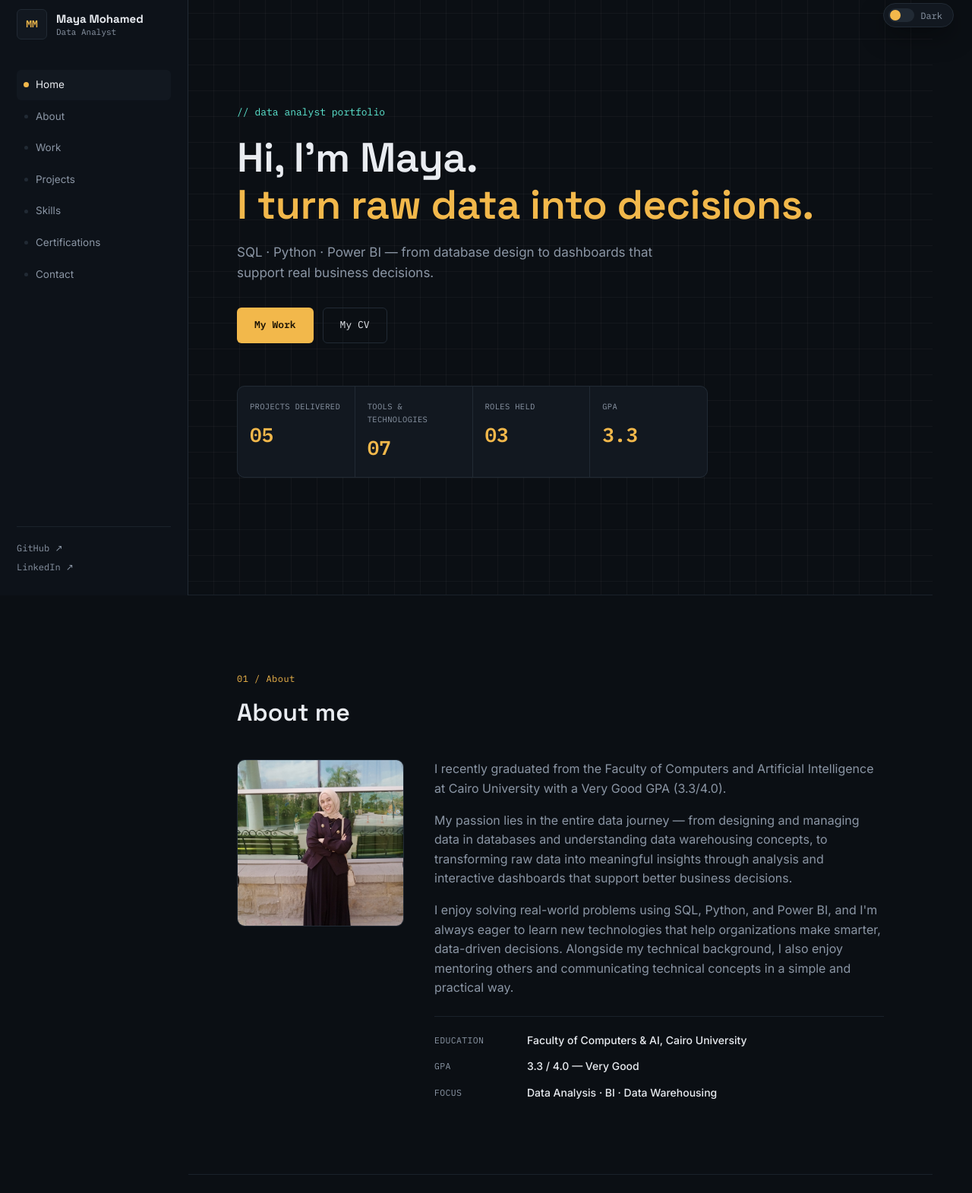
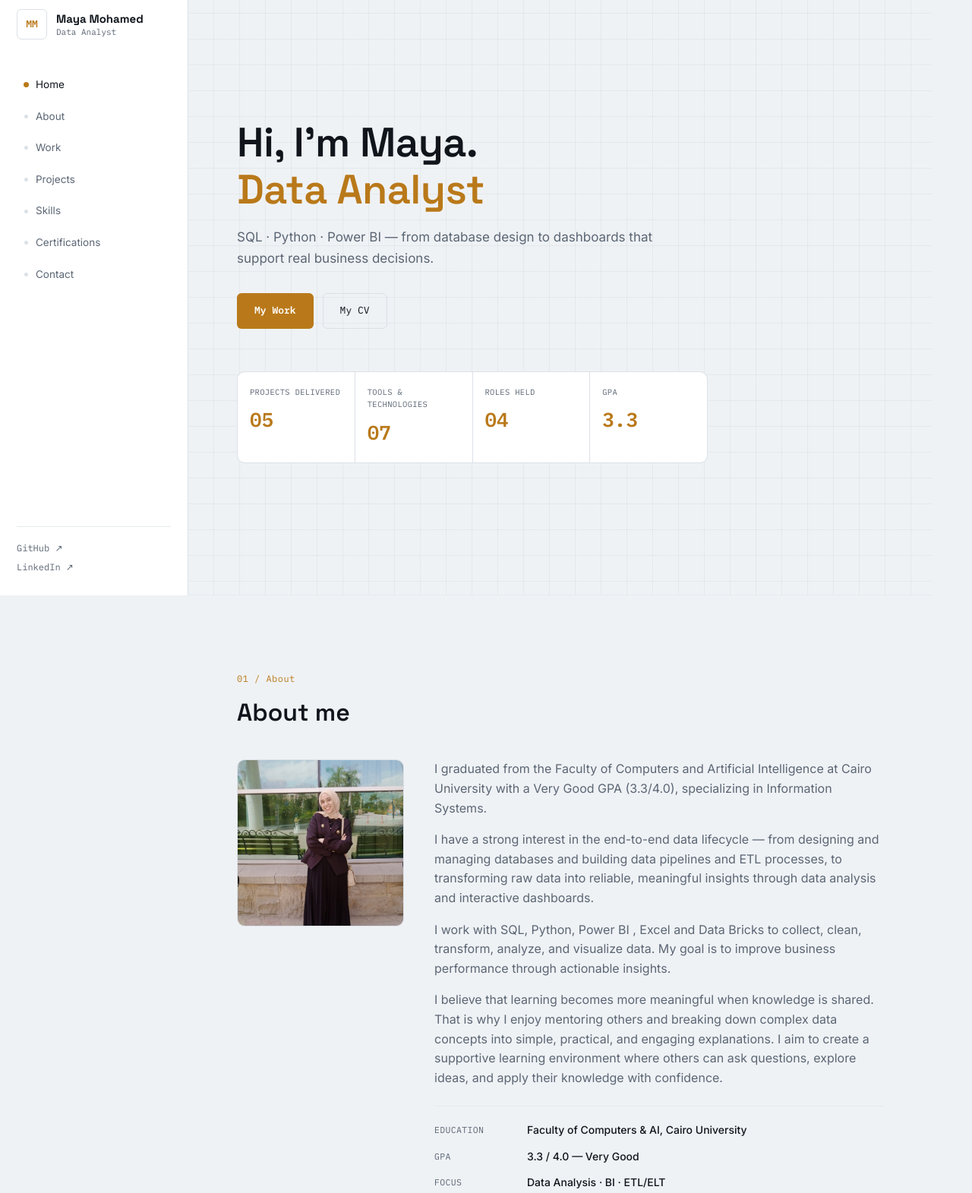
Before and after one commit to Mayaamohamed/MayaMohamed_portfolio, a plain HTML site: page index.html in a window 1280 px wide. Shown: the part 16-1587 px from the top of the page at 76% size. Drawn offline with Linux system fonts and the light colour scheme.

Commit message:
Change theme to light and update content
Updated the theme from dark to light mode and revised the content in the hero section and about section for clarity and detail.

```diff
--- a/index.html
+++ b/index.html
@@ -10,12 +10,7 @@
 <link href="https://fonts.googleapis.com/css2?family=Space+Grotesk:wght@500;600;700&family=Inter:wght@400;500;600&family=IBM+Plex+Mono:wght@400;500;600&display=swap" rel="stylesheet">
 <link rel="stylesheet" href="assets/styles.css">
 </head>
-<body data-theme="dark">
-
-<button class="theme-toggle" id="themeToggle" aria-label="Toggle light and dark mode" title="Toggle theme">
-  <span class="toggle-track"><span class="toggle-thumb"></span></span>
-  <span class="toggle-label" id="toggleLabel">Dark</span>
-</button>
+<body data-theme="light">
 
 <div class="app">
 
@@ -48,8 +43,7 @@
 
     <!-- HOME -->
     <section id="home" class="section hero">
-      <div class="hero-tag">// data analyst portfolio</div>
-      <h1>Hi, I'm Maya.<br><span class="accent">I turn raw data into decisions.</span></h1>
+      <h1>Hi, I'm Maya.<br><span class="accent">Data Analyst </span></h1>
       <p class="hero-sub">SQL · Python · Power BI — from database design to dashboards that support real business decisions.</p>
       <div class="hero-cta">
         <a href="#projects" class="btn btn-primary">My Work</a>
@@ -67,7 +61,7 @@
         </div>
         <div class="kpi-card">
           <span class="kpi-label">Roles held</span>
-          <span class="kpi-value">03</span>
+          <span class="kpi-value">04</span>
         </div>
         <div class="kpi-card">
           <span class="kpi-label">GPA</span>
@@ -87,13 +81,14 @@
           <img src="assets/images/profile.jpeg" alt="Portrait of Maya Mohamed">
         </div>
         <div class="about-text">
-          <p>I recently graduated from the Faculty of Computers and Artificial Intelligence at Cairo University with a Very Good GPA (3.3/4.0).</p>
-          <p>My passion lies in the entire data journey — from designing and managing data in databases and understanding data warehousing concepts, to transforming raw data into meaningful insights through analysis and interactive dashboards that support better business decisions.</p>
-          <p>I enjoy solving real-world problems using SQL, Python, and Power BI, and I'm always eager to learn new technologies that help organizations make smarter, data-driven decisions. Alongside my technical background, I also enjoy mentoring others and communicating technical concepts in a simple and practical way.</p>
-          <div class="about-facts">
+ <p>I  graduated from the Faculty of Computers and Artificial Intelligence at Cairo University with a Very Good GPA (3.3/4.0), specializing in Information Systems.</p>
+<p>I have a strong interest in the end-to-end data lifecycle — from designing and managing databases and building data pipelines and ETL processes, to transforming raw data into reliable, meaningful insights through data analysis and interactive dashboards.</p>
+<p>I work with SQL, Python, Power BI , Excel and Data Bricks to collect, clean, transform, analyze, and visualize data. My goal is to improve business performance through actionable insights.</p>
+<p>I believe that learning becomes more meaningful when knowledge is shared. That is why I enjoy mentoring others and breaking down complex data concepts into simple, practical, and engaging explanations. I aim to create a supportive learning environment where others can ask questions, explore ideas, and apply their knowledge with confidence.</p>
+   <div class="about-facts">
             <div><span>Education</span><strong>Faculty of Computers &amp; AI, Cairo University</strong></div>
             <div><span>GPA</span><strong>3.3 / 4.0 — Very Good</strong></div>
-            <div><span>Focus</span><strong>Data Analysis · BI · Data Warehousing</strong></div>
+            <div><span>Focus</span><strong>Data Analysis · BI · ETL/ELT</strong></div>
           </div>
         </div>
       </div>
```
